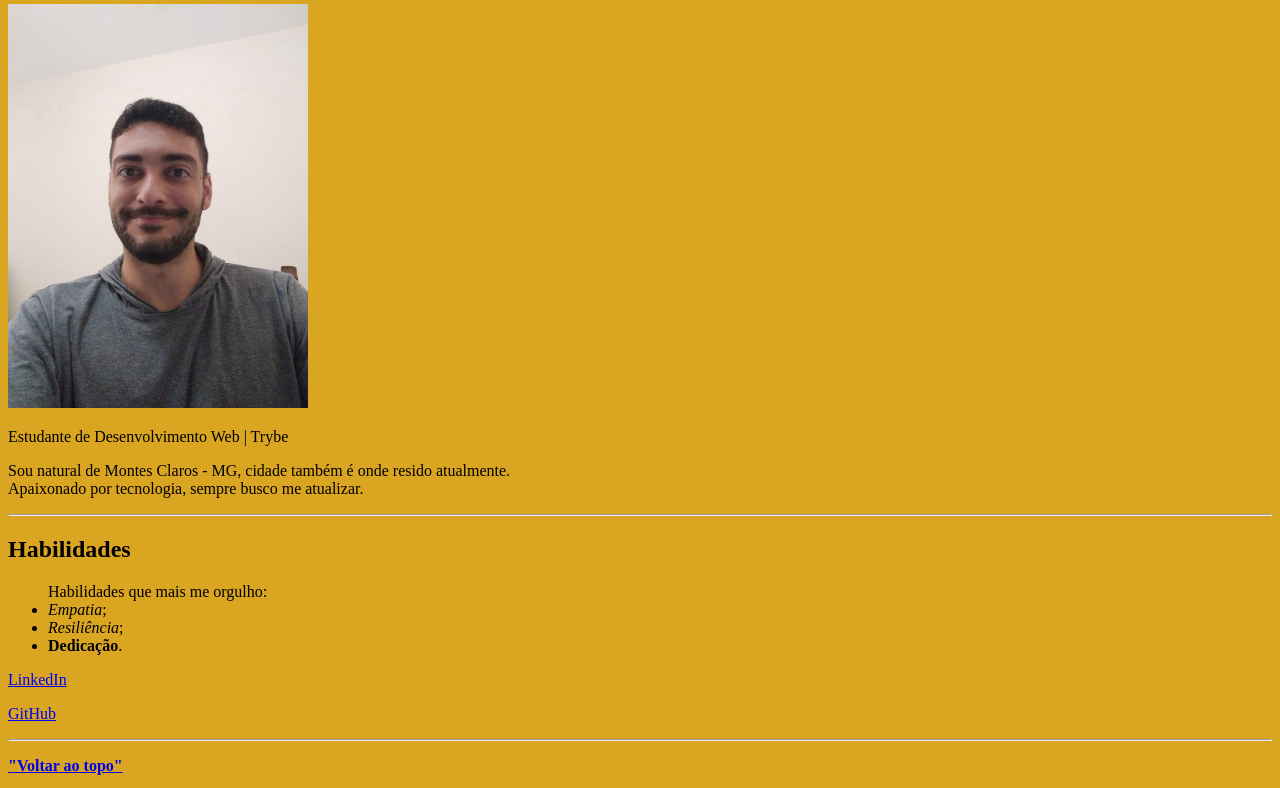
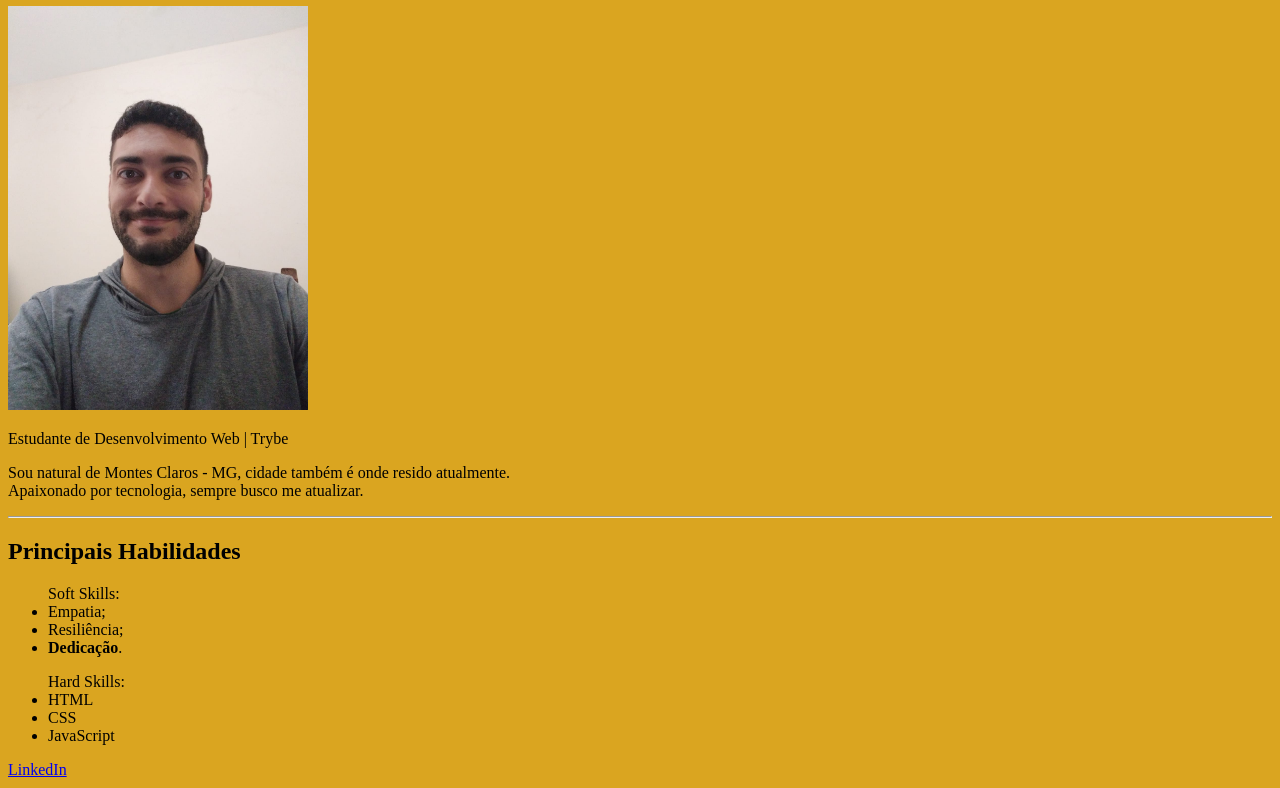
Before and after one commit to 1lucascq/1lucascq.github.io, a plain HTML site: page portfolio.html in a window 1280 px wide. Shown: the part 76-864 px from the top of the page. Drawn offline with Linux system fonts and the light colour scheme.

Commit message:
Adiciona novas skills

```diff
--- a/portfolio.css
+++ b/portfolio.css
@@ -1,8 +1,9 @@
 #Nome {
-    font-family: 'Times New Roman', Times, serif;
+    font-family: 'Trebuchet MS', 'Lucida Sans Unicode', 'Lucida Grande', 'Lucida Sans', Arial, sans-serif;
     text-align: center;
     }
-
 body {
     background-color: goldenrod;
+    font-family: 'Times New Roman', Times, serif;
+    text-align: justify;
 }
--- a/portfolio.html
+++ b/portfolio.html
@@ -15,11 +15,16 @@
     <p>Sou natural de Montes Claros - MG, cidade também é onde resido atualmente. <br>
       Apaixonado por tecnologia, sempre busco me atualizar. </p>
     <hr>
-    <h2 id="Habilidades">Habilidades</h2>
-    <ul>Habilidades que mais me orgulho:
-      <li><em>Empatia</em>;</li>
-      <li><em>Resiliência</em>;</li>
+    <h2 class="Ulist">Principais Habilidades</h2>
+    <ul>Soft Skills:
+      <li>Empatia;</li>
+      <li>Resiliência;</li>
       <li><strong>Dedicação</strong>.</li>
+    </ul>
+    <ul class="Ulist">Hard Skills:
+      <li>HTML</li>
+      <li>CSS</li>
+      <li>JavaScript</li>
     </ul>
     <p><a href="https://www.linkedin.com/in/lucascq/" target="_blank">LinkedIn</a></p>
     <p><a href="https://github.com/1lucascq" target="_blank">GitHub</a></p>
```
